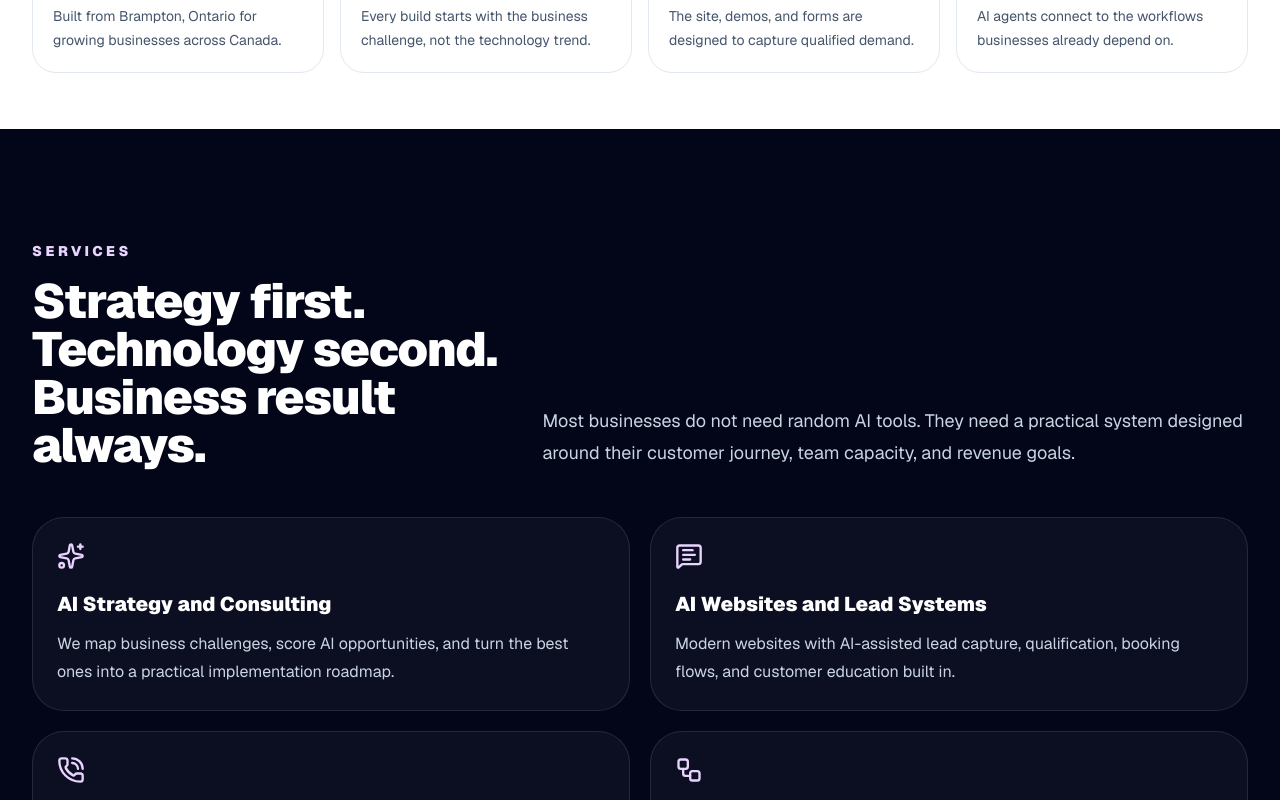
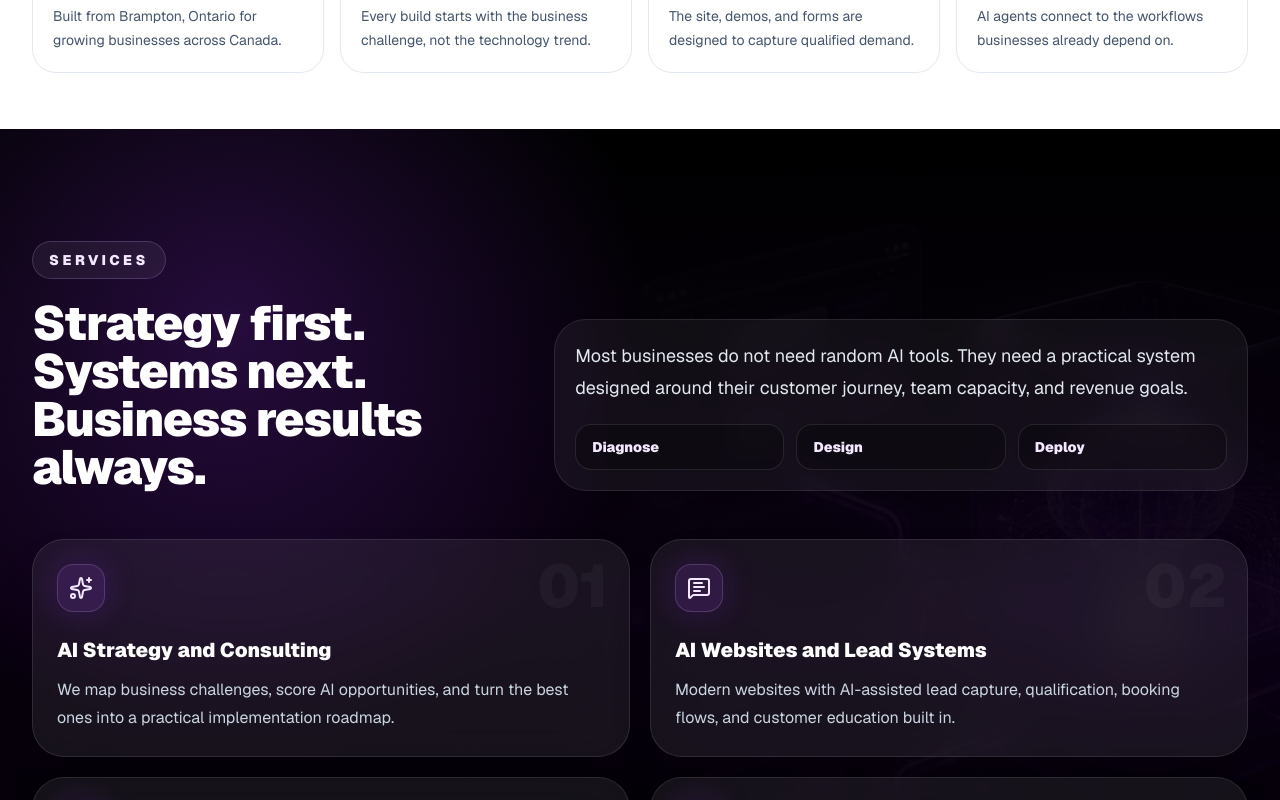
Before and after one commit to AnilBotta/syncai_website, a Next.js app: page / in a window 1280 px wide. Shown: the part 1120-1920 px from the top of the page. Built offline with nearby package versions, Linux system fonts and the light colour scheme.

Commit message:
Enhance services section visual design

```diff
--- a/src/app/page.tsx
+++ b/src/app/page.tsx
@@ -104,26 +104,55 @@ export default function Home() {
           </div>
         </section>
 
-        <section className="bg-slate-950 py-20 text-white sm:py-28">
-          <div className="mx-auto max-w-7xl px-4 sm:px-6 lg:px-8">
-            <div className="grid gap-10 lg:grid-cols-[.8fr_1.2fr] lg:items-end">
+        <section id="services" className="relative overflow-hidden bg-black py-20 text-white sm:py-28">
+          <Image
+            src="/brand/syncai-hero-ai-workflow.png"
+            alt=""
+            width={1792}
+            height={1024}
+            className="absolute right-0 top-0 h-full w-full object-cover object-center opacity-30 [mask-image:linear-gradient(to_left,black_34%,transparent_100%)] lg:w-[66%]"
+          />
+          <div className="absolute inset-0 bg-[radial-gradient(circle_at_18%_20%,rgba(147,51,234,.24),transparent_32%),linear-gradient(180deg,rgba(0,0,0,.88),rgba(10,0,18,.82)_48%,rgba(0,0,0,.95))]" />
+          <div className="relative mx-auto max-w-7xl px-4 sm:px-6 lg:px-8">
+            <div className="grid gap-10 lg:grid-cols-[.82fr_1.18fr] lg:items-end">
               <div>
-                <p className="text-sm font-black uppercase tracking-[.25em] text-purple-200">Services</p>
-                <h2 className="mt-4 text-3xl font-black tracking-tight sm:text-5xl">
-                  Strategy first. Technology second. Business result always.
+                <p className="inline-flex rounded-full border border-purple-300/20 bg-white/[.06] px-4 py-2 text-sm font-black uppercase tracking-[.25em] text-purple-100 backdrop-blur">
+                  Services
+                </p>
+                <h2 className="mt-5 max-w-2xl text-3xl font-black tracking-tight sm:text-5xl">
+                  Strategy first. Systems next. Business results always.
                 </h2>
               </div>
-              <p className="text-lg leading-8 text-slate-300">
-                Most businesses do not need random AI tools. They need a practical system designed around their
-                customer journey, team capacity, and revenue goals.
-              </p>
+              <div className="rounded-[2rem] border border-white/10 bg-white/[.055] p-5 backdrop-blur-md">
+                <p className="text-lg leading-8 text-slate-200">
+                  Most businesses do not need random AI tools. They need a practical system designed around their
+                  customer journey, team capacity, and revenue goals.
+                </p>
+                <div className="mt-5 grid gap-3 sm:grid-cols-3">
+                  {["Diagnose", "Design", "Deploy"].map((item) => (
+                    <div key={item} className="rounded-2xl border border-white/10 bg-black/25 px-4 py-3">
+                      <p className="text-sm font-black text-purple-100">{item}</p>
+                    </div>
+                  ))}
+                </div>
+              </div>
             </div>
             <div className="mt-12 grid gap-5 md:grid-cols-2">
-              {services.map((service) => (
-                <div key={service.title} className="rounded-[2rem] border border-white/10 bg-white/[.04] p-6">
-                  <service.icon className="size-7 text-purple-200" />
-                  <h3 className="mt-5 text-xl font-black">{service.title}</h3>
-                  <p className="mt-3 leading-7 text-slate-300">{service.description}</p>
+              {services.map((service, index) => (
+                <div
+                  key={service.title}
+                  className="group relative overflow-hidden rounded-[2rem] border border-white/10 bg-white/[.07] p-6 shadow-2xl shadow-black/20 backdrop-blur-xl transition hover:border-purple-300/35 hover:bg-white/[.09]"
+                >
+                  <div className="absolute right-5 top-4 text-6xl font-black text-white/[.035]">
+                    0{index + 1}
+                  </div>
+                  <div className="relative">
+                    <span className="grid size-12 place-items-center rounded-2xl border border-purple-300/20 bg-purple-500/15 text-purple-100 shadow-[0_0_32px_rgba(147,51,234,.22)]">
+                      <service.icon className="size-6" />
+                    </span>
+                    <h3 className="mt-6 text-xl font-black">{service.title}</h3>
+                    <p className="mt-3 leading-7 text-slate-300">{service.description}</p>
+                  </div>
                 </div>
               ))}
             </div>
```
